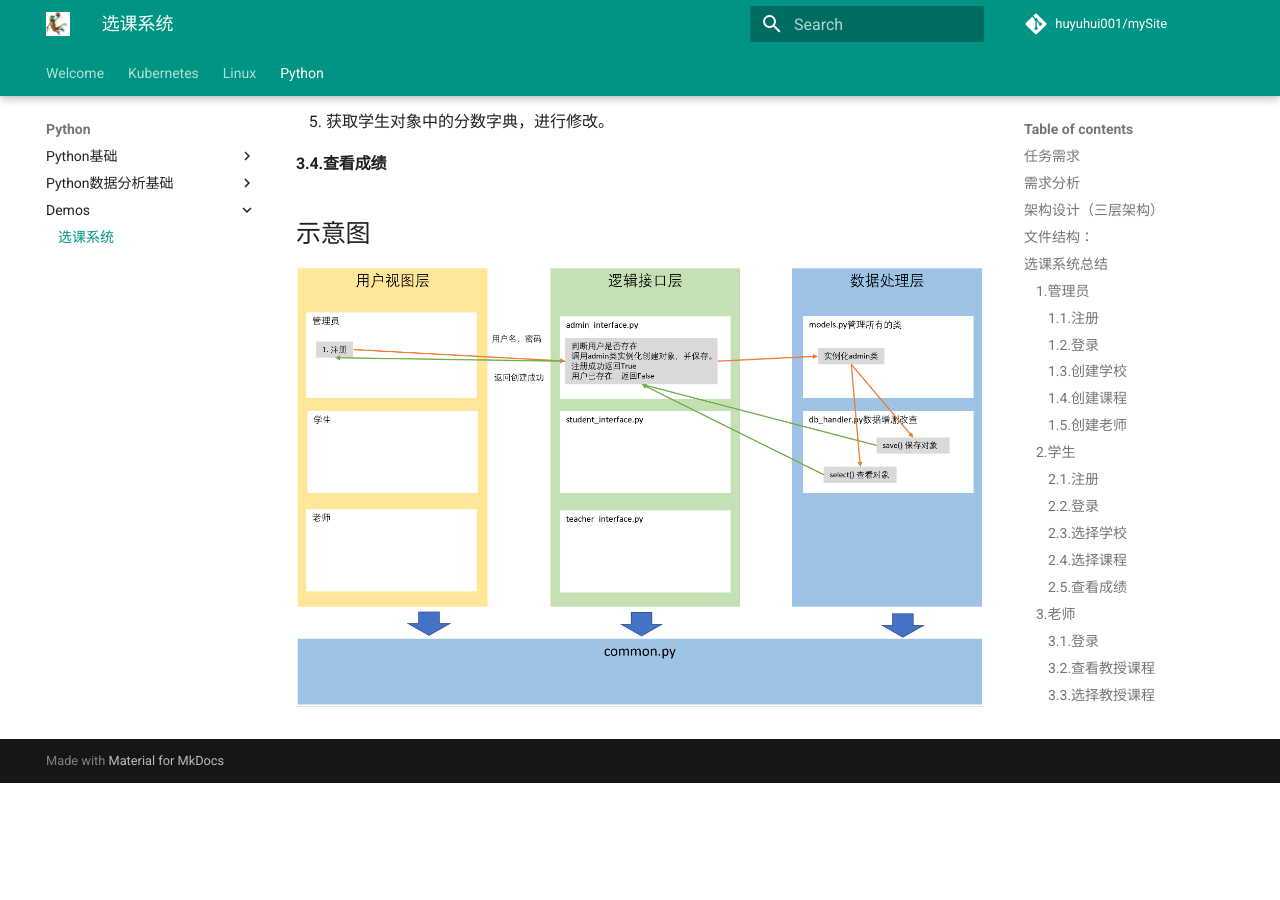
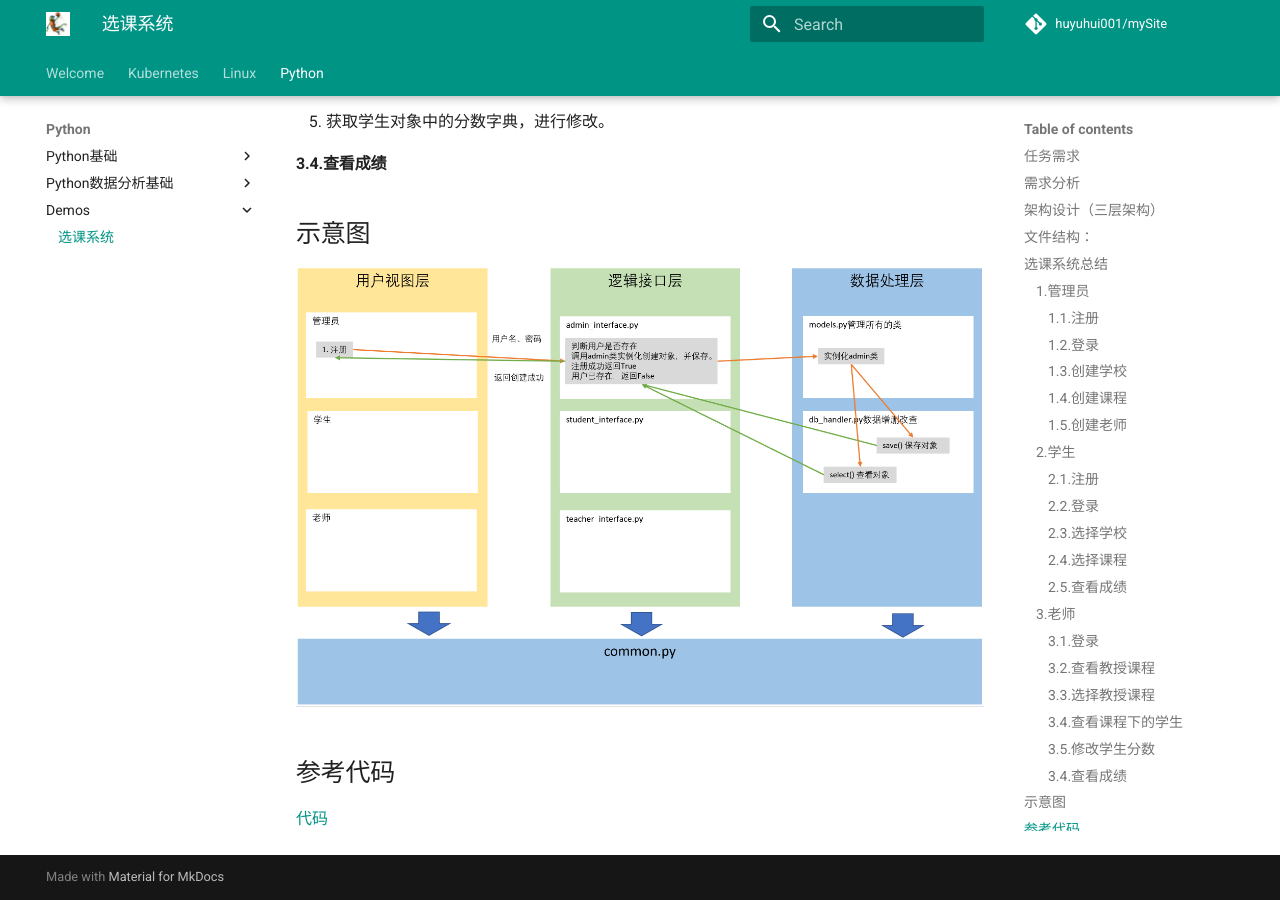
Before and after one commit to huyuhui001/mySite, an MkDocs documentation site: the page built from docs/python/Demo/CourseSystem.md, in a window 1280 px wide and 900 px high, scrolled down 5350 px. Built offline with MkDocs 1.6.1 and Material for MkDocs 9.7.7, drawn with Linux system fonts in a browser that asks for light colours; comment, search, counter and statistics services are not loaded; before the commit the page ends 6133 px from its top, so only the background shows below that.

Commit message:
Documentation

```diff
--- a/docs/python/Demo/CourseSystem.md
+++ b/docs/python/Demo/CourseSystem.md
@@ -198,3 +198,7 @@
 ## 示意图
 
 ![课程系统示意图](./Assets/CourseSystem_01.png)
+
+## 参考代码
+
+[代码](https://github.com/huyuhui001/myDemo/tree/hjmain/CourseSystem)
```
